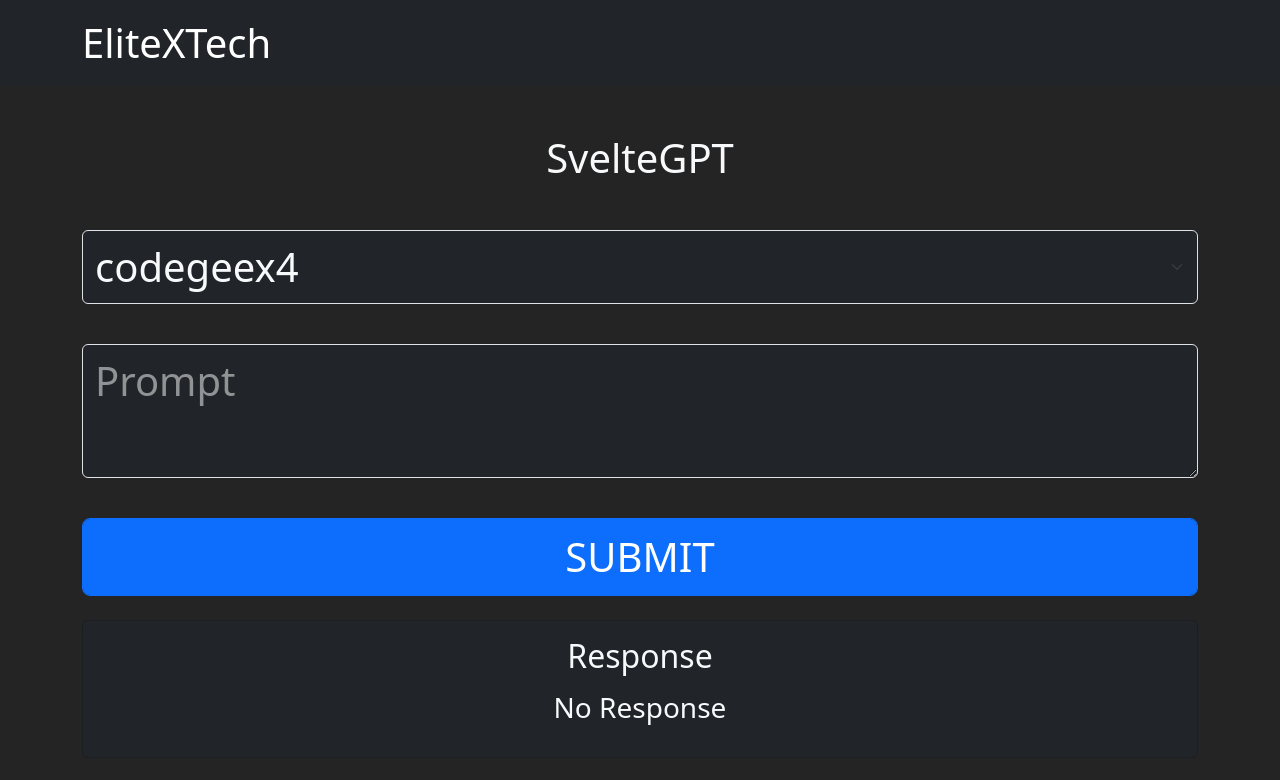
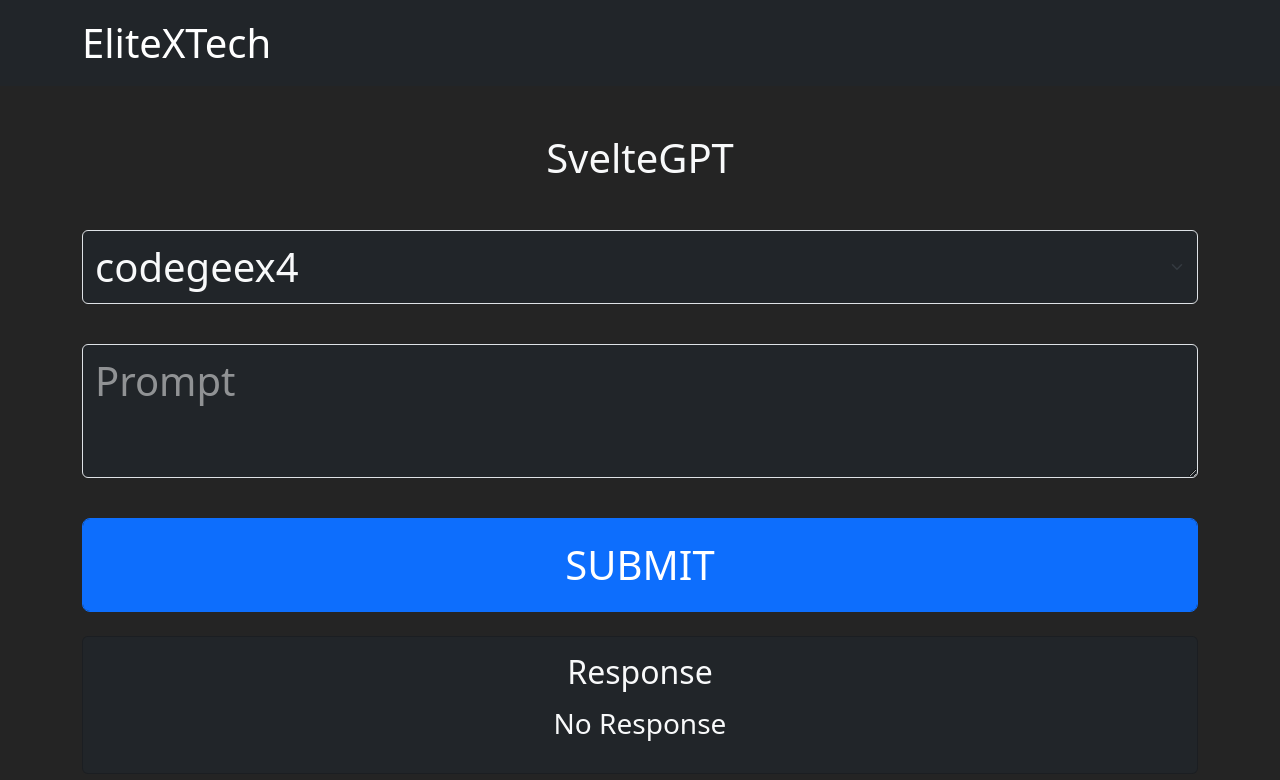
Before and after one commit to Sharaf-Mansour/SvelteGPT, a SvelteKit app: page / in a window 1280 px wide. Shown: the top 780 px of the page. Built offline with nearby package versions, Linux system fonts and the light colour scheme.

Commit message:
Update +page.svelte

```diff
--- a/src/routes/+page.svelte
+++ b/src/routes/+page.svelte
@@ -41,7 +41,7 @@
 	<br />
 	<button
 		data-aos="fade-up"
-		class="form-control btn-primary btn-lg btn fs-1 fw-medium"
+		class="form-control btn-primary btn-lg btn fs-1 fw-medium py-3"
 		type="submit">SUBMIT</button
 	>
 </form>
```
